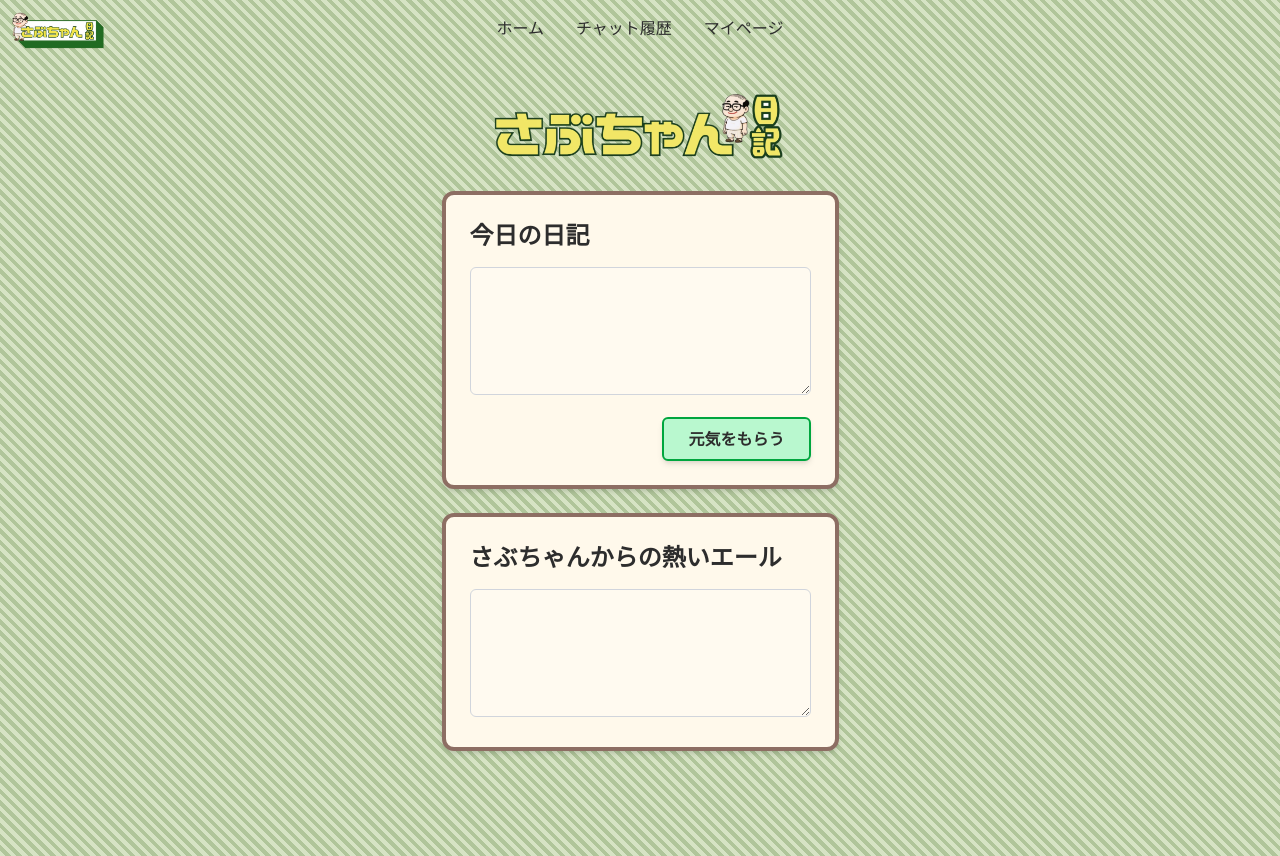
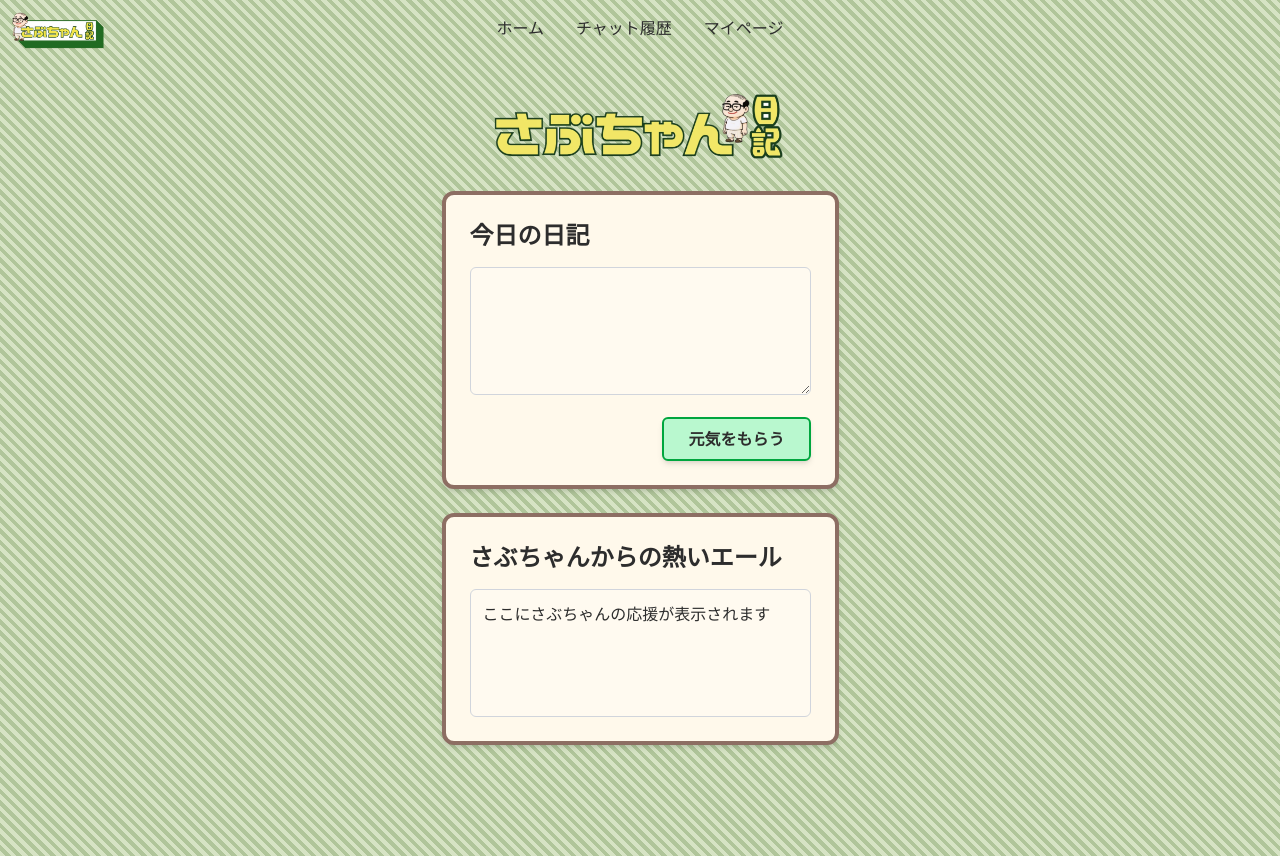
Before and after one commit to 2025SpringTeamA/frontend, a Next.js app: page /sabutyan-mode in a window 1280 px wide. Built offline with nearby package versions, Linux system fonts and the light colour scheme.

Commit message:
さぶちゃんの応答を画面に表示するように修正

```diff
--- a/src/app/sabutyan-mode/page.tsx
+++ b/src/app/sabutyan-mode/page.tsx
@@ -52,7 +52,9 @@
       if (!res.ok) throw new Error("送信に失敗しました");
 
       const result = await res.json();
-      alert(result.content || "元気をもらいました！");
+
+      // ✅ 応答を cheerMessage にセット
+      setCheerMessage(result.content || "さぶちゃんから応援が届きました！");
     } catch (error) {
       console.error("エラー:", error);
       alert("エラーが発生しました");
@@ -85,14 +87,12 @@
           </div>
         </div>
 
-        {/* さぶちゃんのエール */}
+        {/* さぶちゃんのエール（表示専用） */}
         <div className="bg-[#fff9eb] border-[4px] border-[#8d6e63] rounded-xl shadow-md p-6 w-full max-w-xl">
           <h2 className="text-2xl font-bold mb-4">さぶちゃんからの熱いエール</h2>
-          <textarea
-            className="w-full h-32 border border-gray-300 rounded-md p-3 bg-[#fffaf0]"
-            value={cheerMessage}
-            onChange={(e) => setCheerMessage(e.target.value)}
-          ></textarea>
+          <div className="w-full h-32 border border-gray-300 rounded-md p-3 bg-[#fffaf0] whitespace-pre-wrap overflow-y-auto">
+            {cheerMessage || "ここにさぶちゃんの応援が表示されます"}
+          </div>
         </div>
       </main>
     </>
```
Also changed, not shown: public/images/sabuchan1.png (added).
